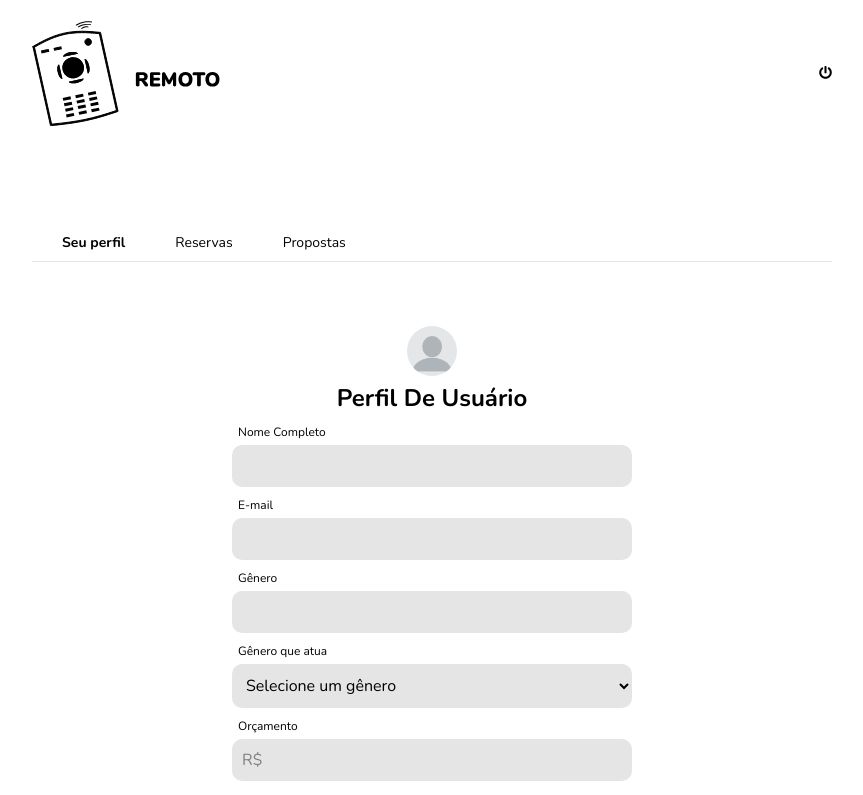
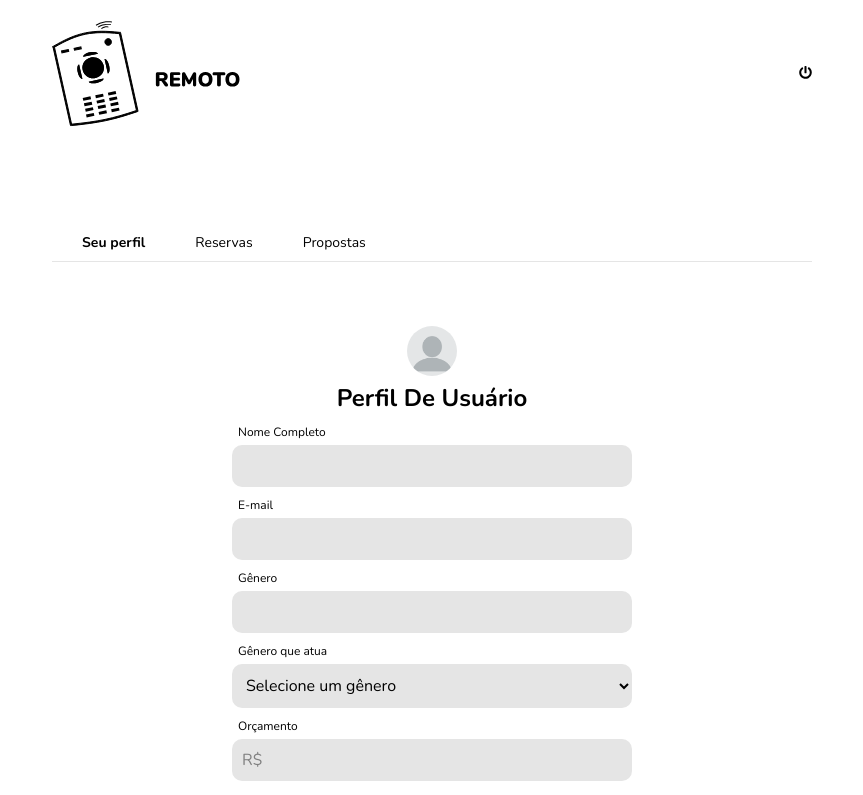
Before and after one commit to cgmbauer/frente_criacoes, a React (Create React App) app: page /profile in a window 1280 px wide. Shown: the top 795 px of the page, without its empty margins (208-1071 px from the left). Built offline with nearby package versions, Linux system fonts and the light colour scheme.

Commit message:
refactor: ProfileUser styles

```diff
--- a/src/pages/ProfileUser/styles.js
+++ b/src/pages/ProfileUser/styles.js
@@ -3,8 +3,10 @@ import styled from 'styled-components';
 export const LoginContainer = styled.section`
   width: 100%;
   height: 100vh;
+  max-width: 800px;
 
   padding: 10px 20px;
+  margin: 0 auto;
   .profile {
     width: 50px;
     height: 50px;
```
